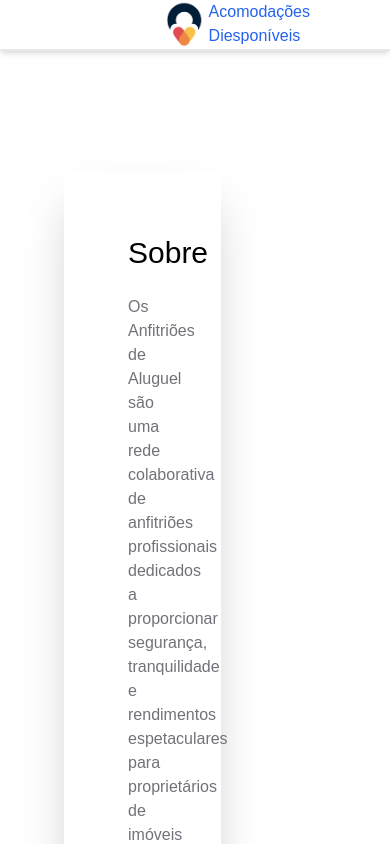
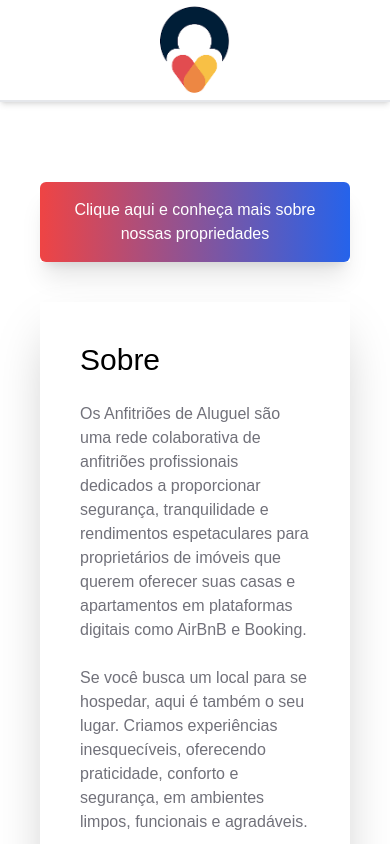
Before and after one commit to GustavoPAraujo/desafio-anfitrioes-de-aluguel, a Next.js app in the folder frontend/: page / in a window 390 px wide. Shown: the top 844 px of the page. Built offline with nearby package versions, Linux system fonts and the light colour scheme.

Commit message:
limpar filtros e responsividade

```diff
--- a/frontend/app/page.js
+++ b/frontend/app/page.js
@@ -6,9 +6,9 @@ export default function Home() {
   return (
 
     <>
-      <div className="h-full flex flex-row justify-evenly mt-14 p-16">
+      <div className="h-full flex flex-col-reverse justify-center items-center lg:flex-row lg:justify-between p-10 xl:p-16">
 
-        <div className="w-3/5 max-w-3xl shadow-2xl p-16">
+        <div className="w-full xl:w-3/5 max-w-xl xl:max-w-2xl shadow-2xl p-10 xl:p-16">
 
           <h1 className="text-3xl font-medium mb-6">Sobre</h1>
 
@@ -29,8 +29,9 @@ export default function Home() {
 
         </div>
 
-        <div className="w-2/5 flex items-center justify-center">
-
+        <div className="xl:w-2/5 lg:max-w-[350px] ml:max-w-[600px]
+                        flex items-center justify-center
+                        mb-10 shadow-xl xl:shadow-none">
           <Link href="/propriedades">
             <button className="p-4 bg-gradient-to-r from-red-500 to-blue-600 text-white rounded-md
                                hover:from-red-600 hover:to-blue-700 transition duration-300 ease-in-out
--- a/frontend/app/propriedades/page.js
+++ b/frontend/app/propriedades/page.js
@@ -4,7 +4,7 @@ import { todasAcomodacoes, localizacoes, acomodacoesPorCidade } from "@/services
 import { useState, useEffect } from 'react'
 import SearchBar from "@/components/searchBar/searchBar"
 import GridAcomodacoes from "@/components/gridAcomodacoes/gridAcomodacoes";
-import ModalLocalizacao from "@/components/searchBar/modallocalizacao"
+import ModalLocalizacao from "@/components/searchBar/modalFiltros"
 
 export default function Propriedades() {
 
@@ -76,6 +76,13 @@ export default function Propriedades() {
                 onSelectCidade={handleSelectCidade}
             />
 
+            {cidadeSelecionada !== null ?
+                <h2 className="ml-6">
+                    Acomodações disponíveis em:
+                    <span className="text-blue-600 font-semibold ml-2">{cidadeSelecionada}</span>
+                </h2>
+            : false }
+
             <GridAcomodacoes acomodacoes={acomodacoes}></GridAcomodacoes>
 
         </>
--- a/frontend/components/filtros/porCidade.js
+++ /dev/null
@@ -1,30 +0,0 @@
-
-import { acomodacoesPorCidade } from "@/services/propertyServices";
-
-import {useState} from 'react'
-
-
-const [cidade, setCidade] = useState("");
-
-
-const handleCityChange = (e) =>{
-    setCidade(e.target.value)
-}
-const getAcomodacoesPorCidade = async () => {
-
-    const cidadeFiltrada = cidade.toLowerCase().normalize("NFD").replace(/[\u0300-\u036f]/g, "");
-
-    const result = await acomodacoesPorCidade(cidadeFiltrada)
-    console.log(result)
-}
-
-
-<div className="ml-40 mb-10">
-<h1>todas as acomodacoes por cidade</h1>
-<input
-    className="border-2 mr-2"
-    type="text"
-    onChange={handleCityChange}
-    />
-<button onClick={getAcomodacoesPorCidade} >aqui</button>
-</div>
--- a/frontend/components/filtros/porId.js
+++ /dev/null
@@ -1,29 +0,0 @@
-
-import { acomodacoesPorId } from "@/services/propertyServices";
-import { useState } from "react";
-
-import {useState} from 'react'
-
-const [id, setId] = useState("");
-
-
-const handleIdChange = (e) =>{
-    setId(e.target.value)
-}
-const getAcomodacoesPorId = async () => {
-
-    id.toString()
-    const result = await acomodacoesPorId(id)
-    console.log(result)
-}
-
-
-<div className="ml-40 mb-10">
-<h1>todas as acomodacoes por Id</h1>
-<input
-    className="border-2 mr-2"
-    type="number"
-    onChange={handleIdChange}
-    />
-<button onClick={getAcomodacoesPorId} >aqui</button>
-</div>
--- a/frontend/components/header/header.js
+++ b/frontend/components/header/header.js
@@ -4,7 +4,9 @@ import Link from "next/link";
 export default function Header() {
 
     return (
-        <header className="flex flex-row items-center justify-between pr-20 mb-10 pl-40 border-b-2 shadow-md">
+        <header className="flex flex-row items-center justify-center
+                            p-0 mb-10 border-b-2 shadow-md
+                            sm:pr-20 sm:pl-40 sm:justify-between ">
             <Link href="/">
                 <Image
                     src={"/anfitrioes-img.png"}
@@ -13,9 +15,9 @@ export default function Header() {
                     height={100}
                     />
             </Link>
-            <nav>
+            <nav className="hidden sm:block">
                 <Link href="/propriedades">
-                    <p className="text-blue-600 hover:text-blue-800 ">Acomodações Diesponíveis</p>
+                    <p className="text-blue-600 hover:text-blue-800 sm: ">Acomodações Diesponíveis</p>
                 </Link>
 
             </nav>
--- a/frontend/components/searchBar/modalLocalizacao.js
+++ b/frontend/components/searchBar/modalFiltros.js
@@ -5,8 +5,8 @@ export default function ModalLocalizacao({ isOpen, onClose, cidades, onSelectCid
     if (!isOpen) return null;
 
     return (
-        <div className="fixed inset-0 bg-gray-600 bg-opacity-50 flex justify-center items-center z-50">
-            <div className="bg-white p-4 rounded-lg w-96">
+        <div className="fixed inset-0 bg-gray-600 bg-opacity-40 flex justify-center items-center z-50">
+            <div className="bg-white p-4 rounded-lg xs:w-80 sm:w-96">
                 <h3 className="text-lg font-bold mb-4">Selecione uma Localização</h3>
                 <ul>
 
@@ -24,9 +24,17 @@ export default function ModalLocalizacao({ isOpen, onClose, cidades, onSelectCid
                         <p className="text-gray-500">Nenhuma cidade disponível.</p>
                     )}
                 </ul>
+
+                <ul>
+                    <li
+                        onClick={() => onSelectCidade(null)}
+                        className="cursor-pointer hover:bg-red-100 p-2 rounded mt-4"
+                    >Limpar filtros</li>
+                </ul>
+
                 <button
                     onClick={onClose}
-                    className="mt-4 w-full bg-gray-200 text-gray-800 py-2 rounded-lg"
+                    className="mt-4 w-full bg-gray-200 hover:bg-gray-400 text-gray-800 py-2 rounded-lg"
                 >
                     Fechar
                 </button>
--- a/frontend/components/searchBar/searchBar.js
+++ b/frontend/components/searchBar/searchBar.js
@@ -7,7 +7,7 @@ export default function SearchBar({openModal}) {
         <>
             <div className="flex flex-col items-center">
                 <button
-                    className="h-[40px] w-full xs:w-[100px] sm:w-[200px] md:w-[300px] lg:w-[400px]
+                    className="h-[40px] min-w-[150px] xs:w-[300px] sm:w-[400px] md:w-[500px]
                                border-2 rounded-[100px] hover:bg-slate-50"
                     onClick={openModal}
                 >
--- a/frontend/tailwind.config.mjs
+++ b/frontend/tailwind.config.mjs
@@ -11,6 +11,10 @@ export default {
         background: "var(--background)",
         foreground: "var(--foreground)",
       },
+      screens: {
+        'xs': '480px',
+        'ml': '1100px',
+      },
     },
   },
   plugins: [],
```
